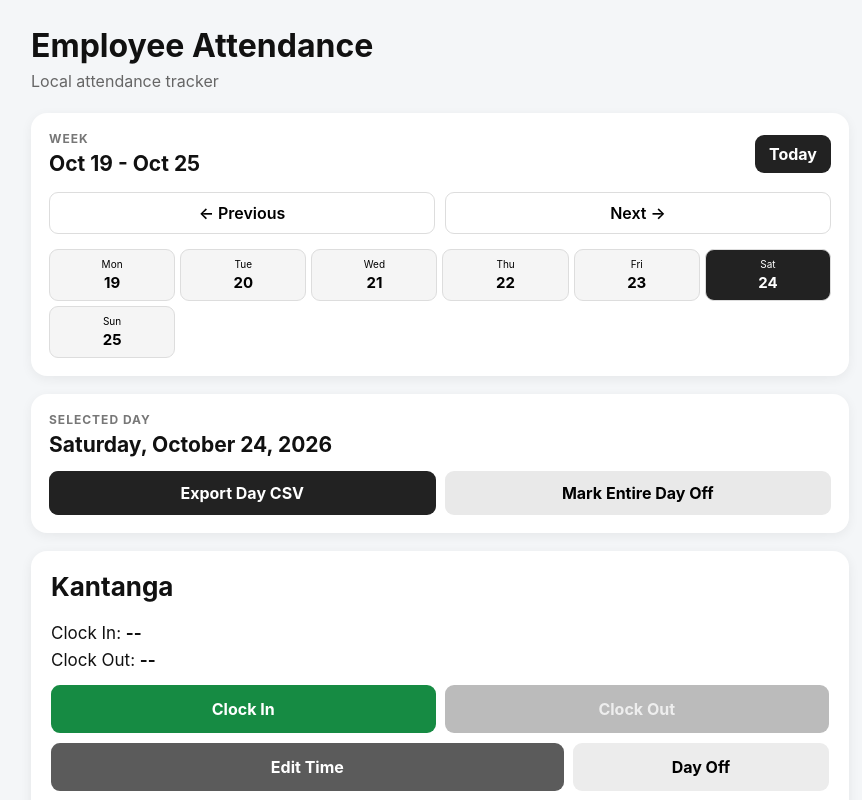
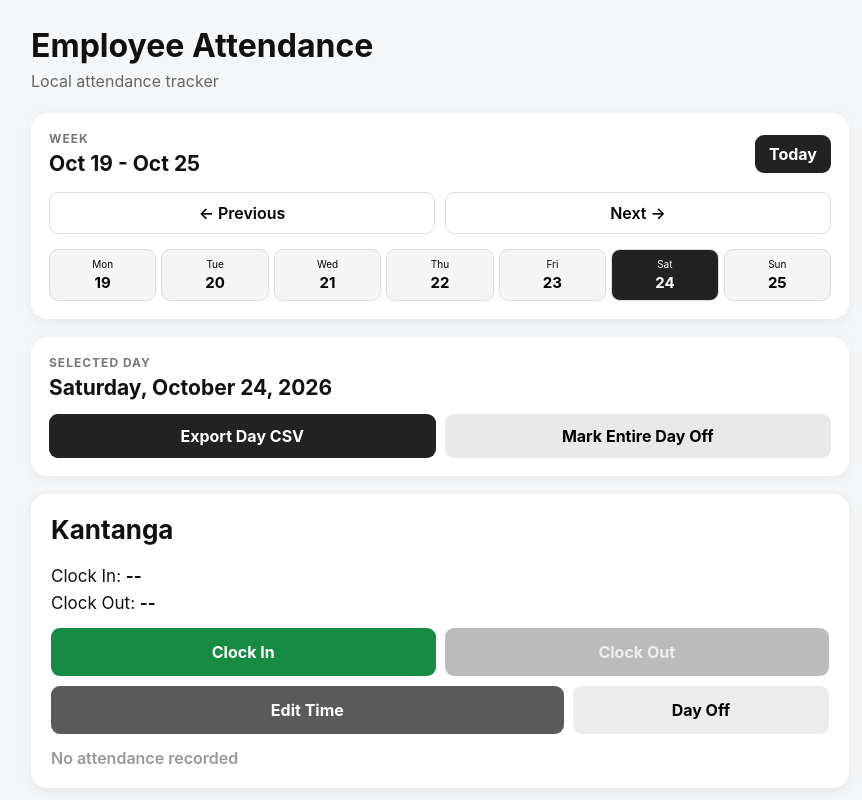
Before and after one commit to Alexav3/attendance, a React (Vite) app: page / in a window 1280 px wide. Shown: the top 800 px of the page, without its empty margins (200-1062 px from the left). Built offline with nearby package versions, Linux system fonts and the light colour scheme.

Commit message:
Update index.css

```diff
--- a/src/index.css
+++ b/src/index.css
@@ -141,7 +141,7 @@ button {
   display: grid;
 
   grid-template-columns:
-    repeat(6, 1fr);
+    repeat(7, 1fr);
 
   gap: 5px;
 
```
